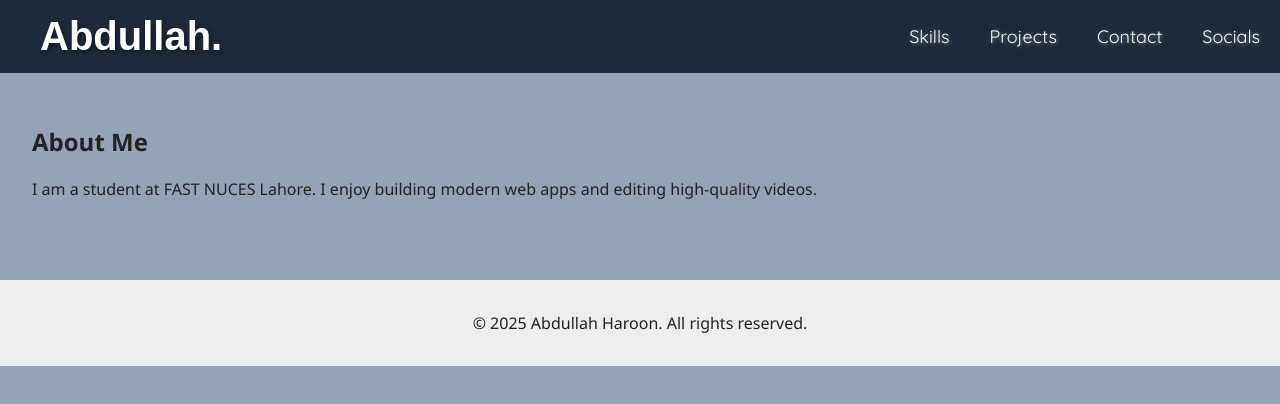
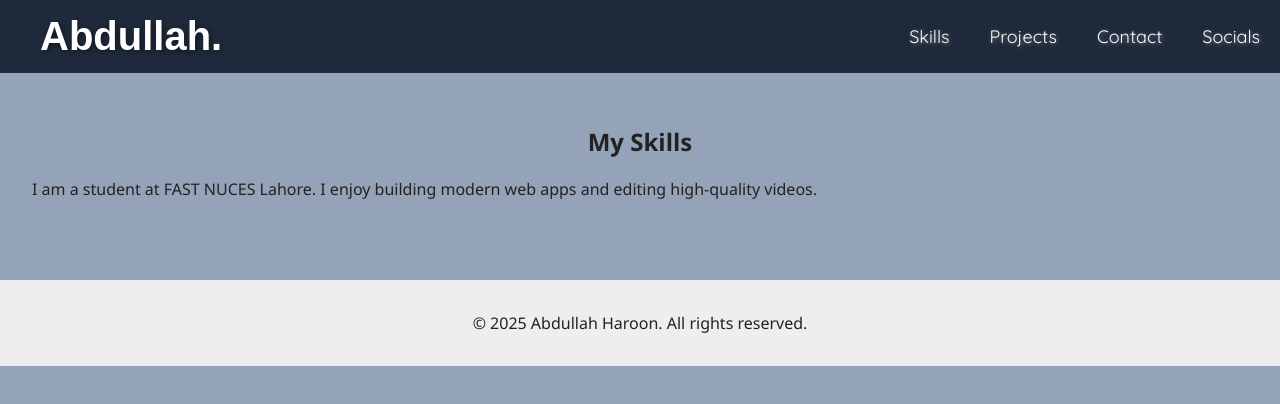
Before and after one commit to AbdullahPatti/Portfolio-Web, a React (Vite) app: page /about in a window 1280 px wide. Shown: the top 404 px of the page. Built offline with nearby package versions, Linux system fonts and the light colour scheme; a web font is replaced by a local one.

Commit message:
new code

```diff
--- /dev/null
+++ b/src/Pages/About.css
@@ -0,0 +1,3 @@
+.skillset{
+    text-align: center;
+}
--- a/src/Pages/About.jsx
+++ b/src/Pages/About.jsx
@@ -1,7 +1,8 @@
+import "./About.css"
 function About() {
   return (
     <section>
-      <h2>About Me</h2>
+      <h2 className="skillset">My Skills</h2>
       <p>I am a student at FAST NUCES Lahore. I enjoy building modern web apps and editing high-quality videos.</p>
     </section>
   );
--- a/src/components/Navbar.css
+++ b/src/components/Navbar.css
@@ -4,6 +4,7 @@
   align-items: center;
   padding: 10px 20px;
   background-color: #1E293B;
+  position: sticky;
 }
 
 .navbar-logo {
```
